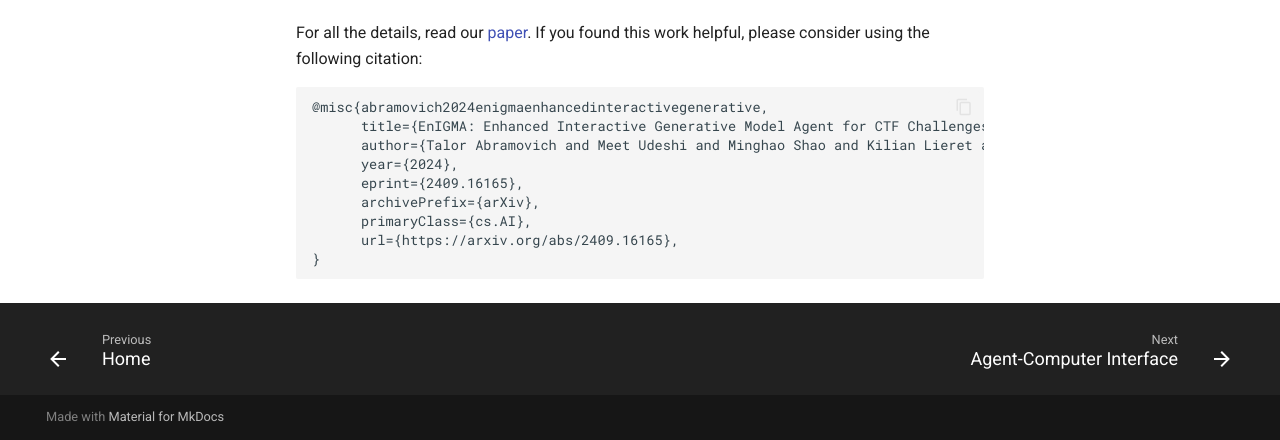
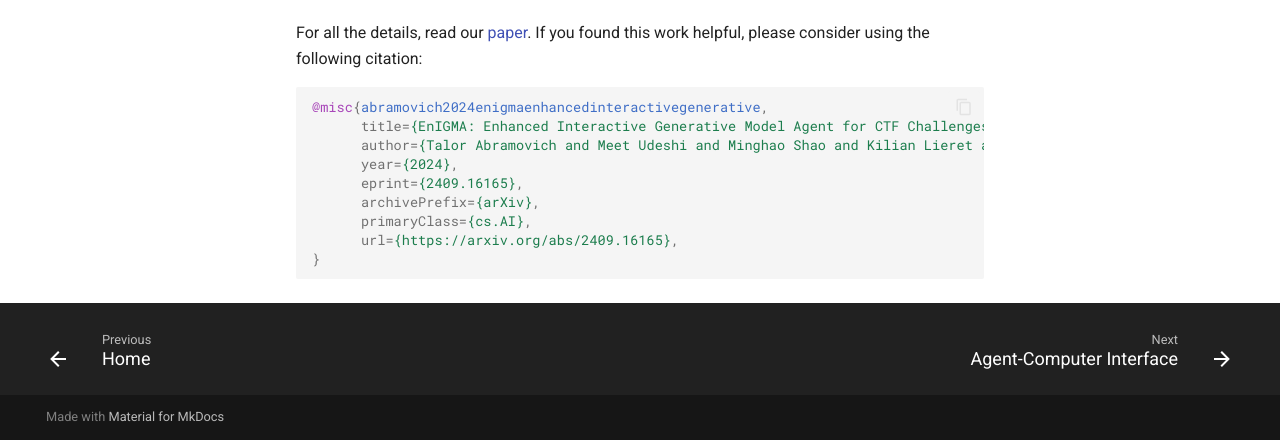
Before and after one commit to princeton-nlp/SWE-agent, an MkDocs documentation site: the page built from docs/background/index.md, in a window 1280 px wide and 900 px high, scrolled down 2119 px, cut to the strip 460-900 px from the top of the window. Built offline with MkDocs 1.6.1 and Material for MkDocs 9.7.7, drawn with Linux system fonts in a browser that asks for light colours; emoji names are drawn with the system emoji font; comment, search, counter and statistics services are not loaded; some of the changed text lies outside the part shown.

Commit message:
Doc: Minor formatting improvements (#784)
* Doc: Minor formatting improvements

* squashthis

````diff
--- a/docs/background/index.md
+++ b/docs/background/index.md
@@ -25,7 +25,7 @@ A longer lecture touching on the project's motivation, research findings, as wel
 
 For in-depth information, read our [paper](https://arxiv.org/abs/2405.15793). If you found this work helpful, please consider using the following citation:
 
-```
+```bibtex
 @misc{yang2024sweagent,
       title={SWE-agent: Agent-Computer Interfaces Enable Automated Software Engineering},
       author={John Yang and Carlos E. Jimenez and Alexander Wettig and Kilian Lieret and Shunyu Yao and Karthik Narasimhan and Ofir Press},
@@ -53,7 +53,7 @@ For a quick introduction, watch the following video:
 
 For all the details, read our [paper](https://arxiv.org/abs/2409.16165). If you found this work helpful, please consider using the following citation:
 
-```
+```bibtex
 @misc{abramovich2024enigmaenhancedinteractivegenerative,
       title={EnIGMA: Enhanced Interactive Generative Model Agent for CTF Challenges},
       author={Talor Abramovich and Meet Udeshi and Minghao Shao and Kilian Lieret and Haoran Xi and Kimberly Milner and Sofija Jancheska and John Yang and Carlos E. Jimenez and Farshad Khorrami and Prashanth Krishnamurthy and Brendan Dolan-Gavitt and Muhammad Shafique and Karthik Narasimhan and Ramesh Karri and Ofir Press},
````
Also changed, not shown: README.md (+2 -2 lines).
